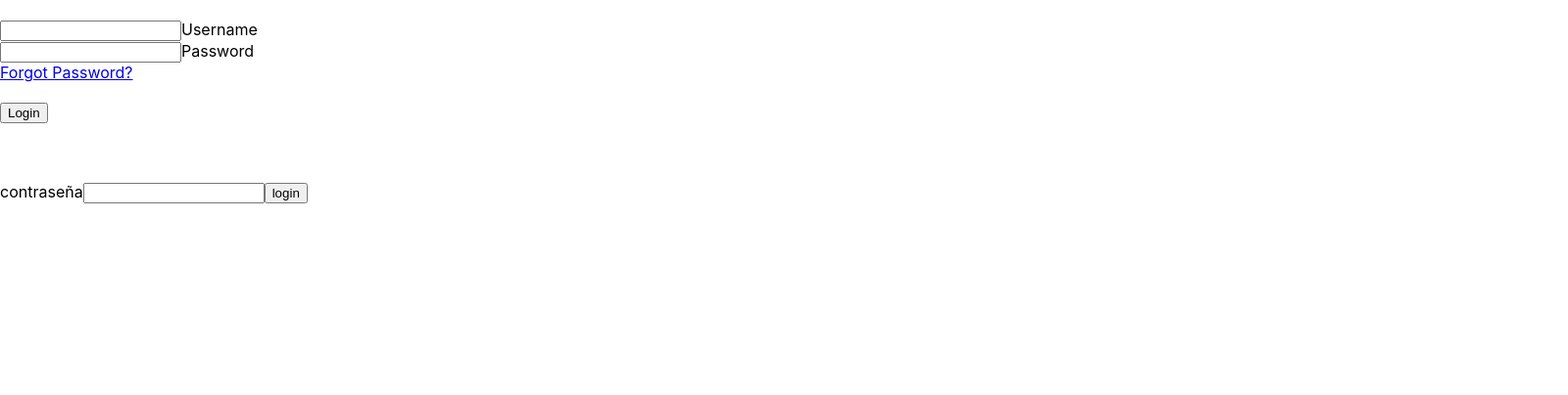
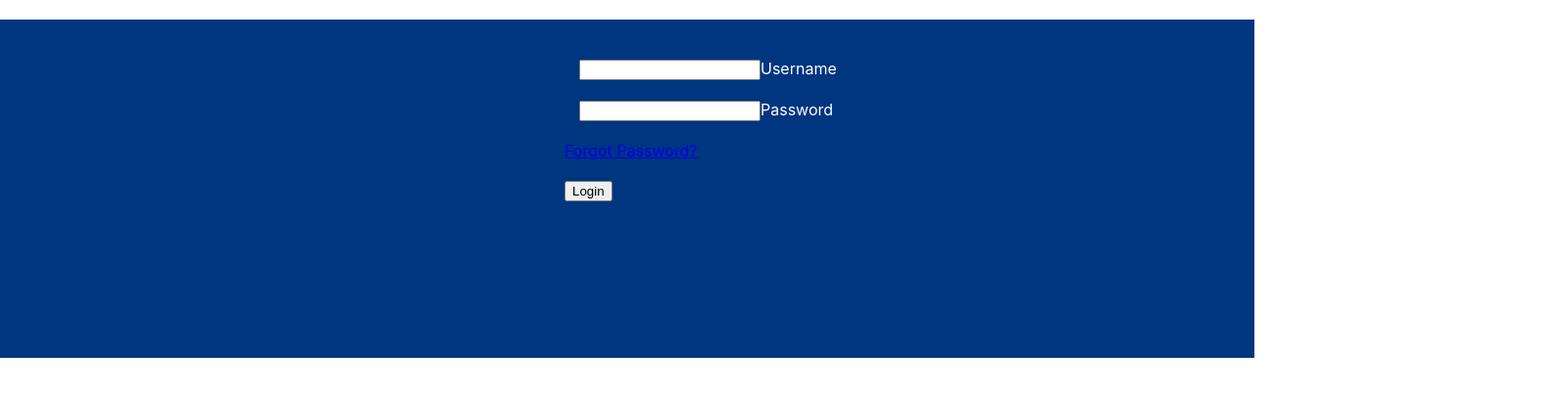
Before and after one commit to nacho-esperanza/proyecto-arqsoft, a React (Create React App) app in the folder frontend-proyecto/client/: page /login in a window 1280 px wide. Shown: the top 404 px of the page at 98% size, 1600 px wide, since content can reach past the window. Built offline with nearby package versions, Linux system fonts and the light colour scheme.

Commit message:
cambios en front

```diff
--- a/frontend-proyecto/client/src/componentes/Barra/Barra.css
+++ b/frontend-proyecto/client/src/componentes/Barra/Barra.css
@@ -8,7 +8,7 @@
   .NaveC{
     width: 100%;
     max-width: 1024px;
-    color: rgb(0, 0, 0);
+    color: rgb(255, 255, 255);
     display: flex;
     align-items: center;
     justify-content: space-between;
@@ -24,4 +24,7 @@
     padding: 5px 10px;
     cursor: pointer;
     color: #000000;
+    background-color: white;
+    border-radius: 5px;
+    border: 3px  solid #febb02;
   }
--- a/frontend-proyecto/client/src/componentes/Barra/Barra.js
+++ b/frontend-proyecto/client/src/componentes/Barra/Barra.js
@@ -4,7 +4,7 @@ const Barra = () => {
   return (
     <div className="NaveBa">
       <div className="NaveC">
-        <span className="logo">SuperCool</span>
+        <h2 className="logo">SuperCool</h2>
         <div className="NaveIt">
           <button className="NaveBo">Register</button>
           <button className="NaveBo" onClick={() => window.location.href = '/login'}>Login</button>
--- a/frontend-proyecto/client/src/componentes/Header/Header.css
+++ b/frontend-proyecto/client/src/componentes/Header/Header.css
@@ -45,6 +45,7 @@
     border: none;
     padding: 10px;
     cursor: pointer;
+    border-radius: 20px;
   }
 
   .headerSearch {
@@ -64,6 +65,7 @@
 
   .headerIcon {
     color: lightgray;
+    text-size-adjust: 15px;
   }
 
   .headerSearchItem {
@@ -80,6 +82,7 @@
   .headerSearchText {
     color: lightgray;
     cursor: pointer;
+
   }
 
   .date {
--- a/frontend-proyecto/client/src/componentes/Header/Header.js
+++ b/frontend-proyecto/client/src/componentes/Header/Header.js
@@ -39,8 +39,16 @@ const Header = ({ type }) => {
       >
         <div className="headerSearch">
 
+
+        <div className="headerSearchItem">
+                <input
+                  type="text"
+                  placeholder="Where are you going?"
+                  className="headerSearchInput"
+                  onChange={(e) => setDestination(e.target.value)}
+                />
+              </div>
               <div className="headerSearchItem">
-
                 <span
                   onClick={() => setOpenDate(!openDate)}
                   className="headerSearchText"
--- /dev/null
+++ b/frontend-proyecto/client/src/pages/login.css
@@ -0,0 +1,18 @@
+.container_center {
+    width: 100%;
+    max-width: 1024px;
+    margin: 20px 30% 100px 45%;
+  }
+
+  .login{
+    background-color: #003580;
+    color: white;
+    justify-content: center;
+    position: relative;
+
+  }
+
+  .Username, .password{
+    margin: 20px 0px 20px 15px;
+
+  }
--- a/frontend-proyecto/client/src/pages/login.js
+++ b/frontend-proyecto/client/src/pages/login.js
@@ -1,19 +1,19 @@
 import React from "react";
 
-import '../App.css';
+import './login.css';
 
 const Login = () => {
   return (
-    <>
-        <div className="container center">
+    <div className="login">
+        <div className="container_center">
             <div  className="z-depth-3 y-depth-3 x-depth-3 grey green-text lighten-4 row" id="loginContainer">
             <br />
-                <div className='row input-field col s12'>
+                <div className="Username">
                     <input className='validate' type="text" name='username' id='email' required />
                     <label for='email'>Username</label>
                 </div>
             <div className='row'>
-                <div className='input-field col s12'>
+                <div className="password">
                     <input className='validate' type='password' name='password' id='password' required />
                     <label for='password'>Password</label>
                 </div>
@@ -31,30 +31,8 @@ const Login = () => {
         <br />
         <br />
 
-    <a>
-          contraseña
-        <input
-            variant="outlined"
-            margin="normal"
-            required
-            fullWidth
-            name="password"
-            label="Password"
-            type="password"
-            id="password"
-          >
 
-          </input>
-        <button
-        type="button"
-        fullWidth
-        variant="contained"
-        color="primary"
-        >login
-        </button>
-
-        </a>
-        </>
+        </div>
   );
 };
 
```
